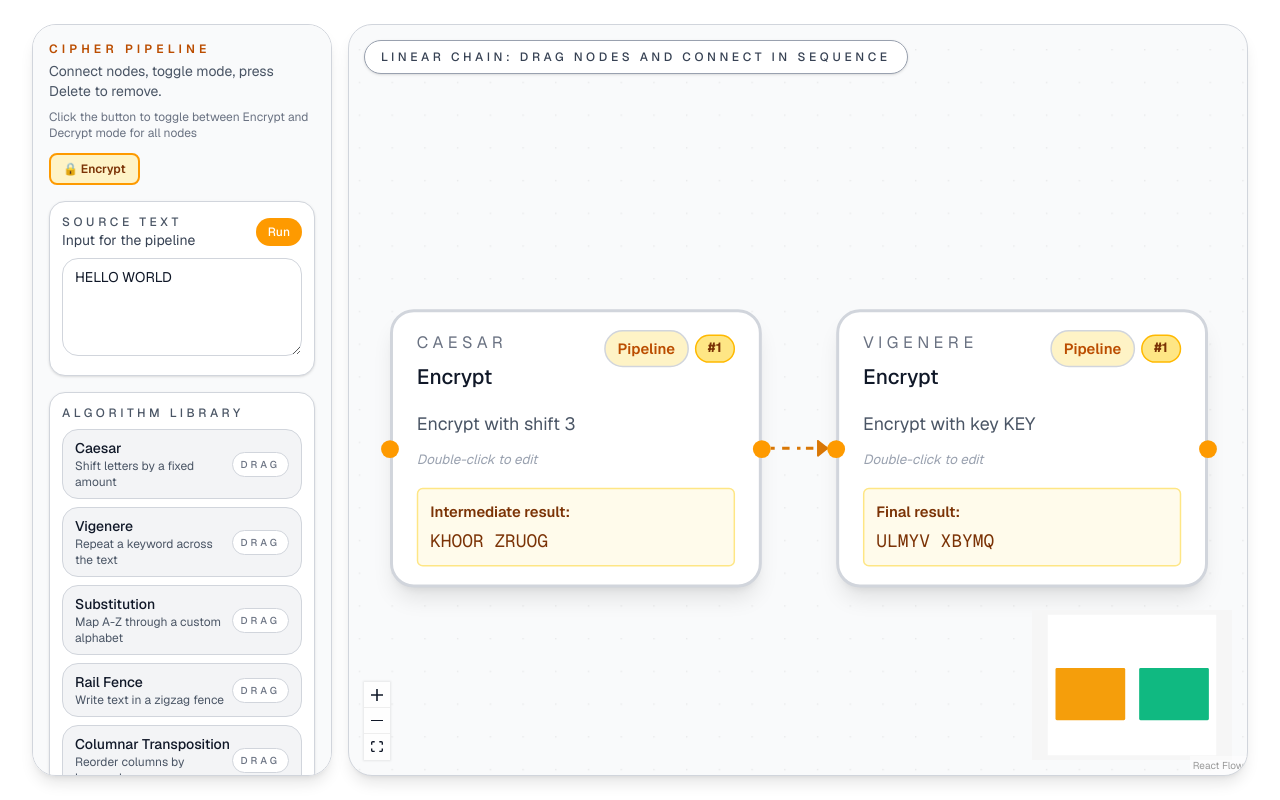
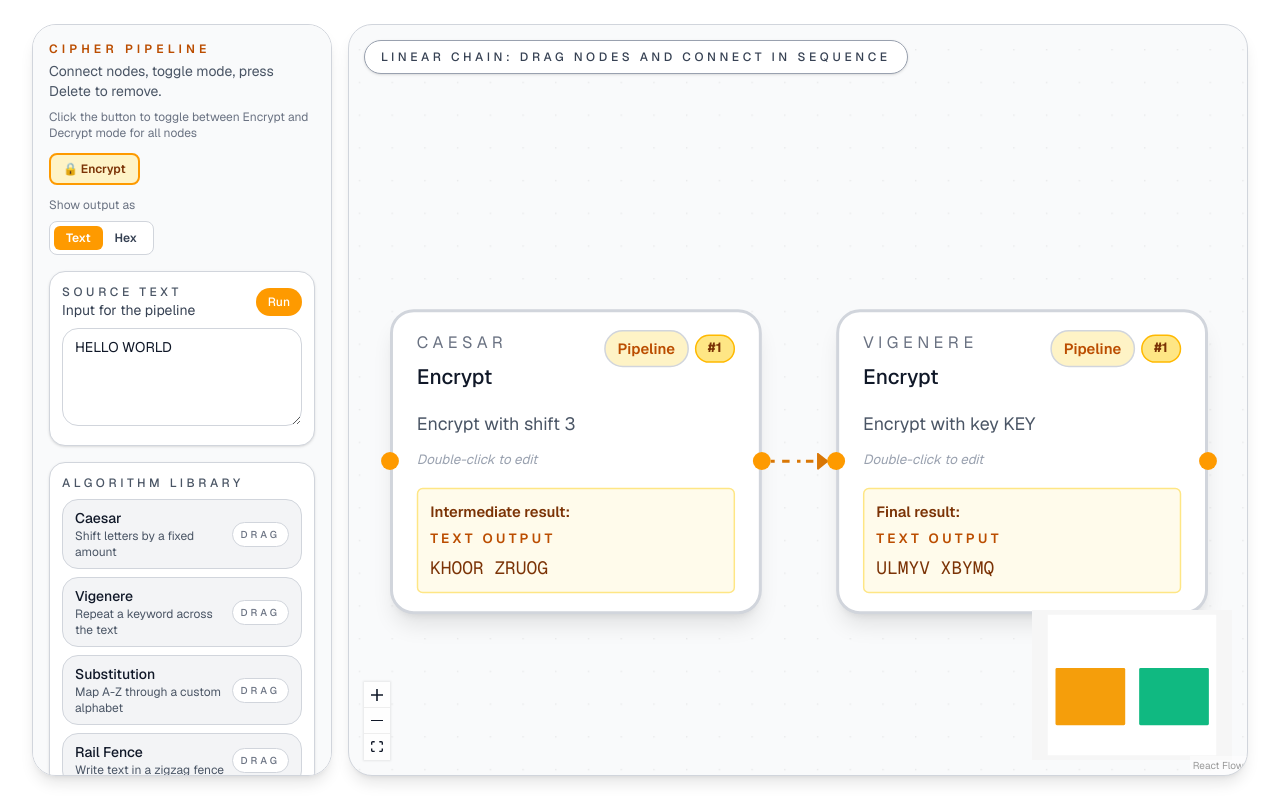
Before and after one commit to AdeelTahir-SE/VYRO_P1, a Next.js app: page / in a window 1280 px wide. Both pictures are taken after a click on the button "Run". Built offline with nearby package versions, Linux system fonts and the light colour scheme.

Commit message:
feat: add output format selection for cipher results (text/hex)

```diff
--- a/src/components/cipher.tsx
+++ b/src/components/cipher.tsx
@@ -31,6 +31,7 @@ import { xorCipher } from "./cipher_algos/xor";
 
 type AlgorithmId = "caesar" | "vigenere" | "substitution" | "railFence" | "columnar" | "xor";
 type NodeMode = "encrypt" | "decrypt";
+type OutputFormat = "text" | "hex";
 
 type NodeParams = {
   shift: number;
@@ -318,8 +319,19 @@ function identifyTerminalNodes(nodes: PipelineNode[], edges: PipelineEdge[]): Se
   return terminals;
 }
 
+function toHexString(value: string): string {
+  let hex = "";
+
+  for (let i = 0; i < value.length; i += 1) {
+    hex += value.charCodeAt(i).toString(16).padStart(2, "0");
+  }
+
+  return hex;
+}
+
 interface CipherNodeProps extends NodeProps {
   editingNodeId?: string;
+  outputFormat?: OutputFormat;
   onStartEditing?: (nodeId: string) => void;
   onSaveEdit?: (nodeId: string, params: NodeParams) => void;
   onCancelEdit?: () => void;
@@ -330,6 +342,7 @@ function CipherNode({
   selected,
   id,
   editingNodeId,
+  outputFormat = "text",
   onStartEditing,
   onSaveEdit,
   onCancelEdit,
@@ -337,6 +350,8 @@ function CipherNode({
   const nodeData = data as CipherNodeData;
   const isEditing = editingNodeId === id;
   const [editParams, setEditParams] = useState<NodeParams>(nodeData.params);
+  const outputValue = nodeData.result ? (outputFormat === "hex" ? toHexString(nodeData.result) : nodeData.result) : "";
+  const outputLimit = outputFormat === "hex" ? 120 : 40;
 
   useEffect(() => {
     if (!isEditing) return;
@@ -461,7 +476,10 @@ function CipherNode({
               <p className="text-[10px] font-semibold text-amber-900">
                 {nodeData.isTerminal ? "Final result" : "Intermediate result"}:
               </p>
-              <p className="text-xs text-amber-900 font-mono mt-1 wrap-break-word">{nodeData.result.substring(0, 40)}{nodeData.result.length > 40 ? "..." : ""}</p>
+              <p className="mt-1 text-[9px] uppercase tracking-[0.25em] text-amber-700 font-semibold">
+                {outputFormat === "hex" ? "Hex output" : "Text output"}
+              </p>
+              <p className="text-xs text-amber-900 font-mono mt-1 break-all">{outputValue.substring(0, outputLimit)}{outputValue.length > outputLimit ? "..." : ""}</p>
             </div>
           )}
         </>
@@ -499,6 +517,7 @@ function GraphEditor() {
   const [isRunning, setIsRunning] = useState(false);
   const [runStatus, setRunStatus] = useState<"idle" | "success" | "error">("idle");
   const [globalMode, setGlobalMode] = useState<"forward" | "reverse">("forward");
+  const [outputFormat, setOutputFormat] = useState<OutputFormat>("text");
   const [editingNodeId, setEditingNodeId] = useState<string | undefined>(undefined);
   const { screenToFlowPosition } = useReactFlow();
 
@@ -553,13 +572,14 @@ function GraphEditor() {
         <CipherNode
           {...props}
           editingNodeId={editingNodeId}
+          outputFormat={outputFormat}
           onStartEditing={handleStartEditing}
           onSaveEdit={handleSaveEdit}
           onCancelEdit={handleCancelEdit}
         />
       ),
     }),
-    [editingNodeId, handleStartEditing, handleSaveEdit, handleCancelEdit]
+    [editingNodeId, outputFormat, handleStartEditing, handleSaveEdit, handleCancelEdit]
   );
 
   const addNodeToCanvas = useCallback(
@@ -776,6 +796,34 @@ function GraphEditor() {
                 {globalMode === "forward" ? "🔒 Encrypt" : "🔓 Decrypt"}
               </button>
               </div>
+
+            <div className="mt-3">
+              <p className="text-xs text-gray-500 mb-2">Show output as</p>
+              <div className="inline-flex rounded-lg border border-gray-300 bg-white p-1">
+                <button
+                  type="button"
+                  onClick={() => setOutputFormat("text")}
+                  className={`rounded-md px-3 py-1 text-xs font-semibold transition ${
+                    outputFormat === "text"
+                      ? "bg-amber-500 text-white"
+                      : "text-gray-700 hover:bg-gray-100"
+                  }`}
+                >
+                  Text
+                </button>
+                <button
+                  type="button"
+                  onClick={() => setOutputFormat("hex")}
+                  className={`rounded-md px-3 py-1 text-xs font-semibold transition ${
+                    outputFormat === "hex"
+                      ? "bg-amber-500 text-white"
+                      : "text-gray-700 hover:bg-gray-100"
+                  }`}
+                >
+                  Hex
+                </button>
+              </div>
+            </div>
           </div>
 
           <div className="space-y-2 rounded-2xl border border-gray-300 bg-white p-3 shadow-sm">
```
